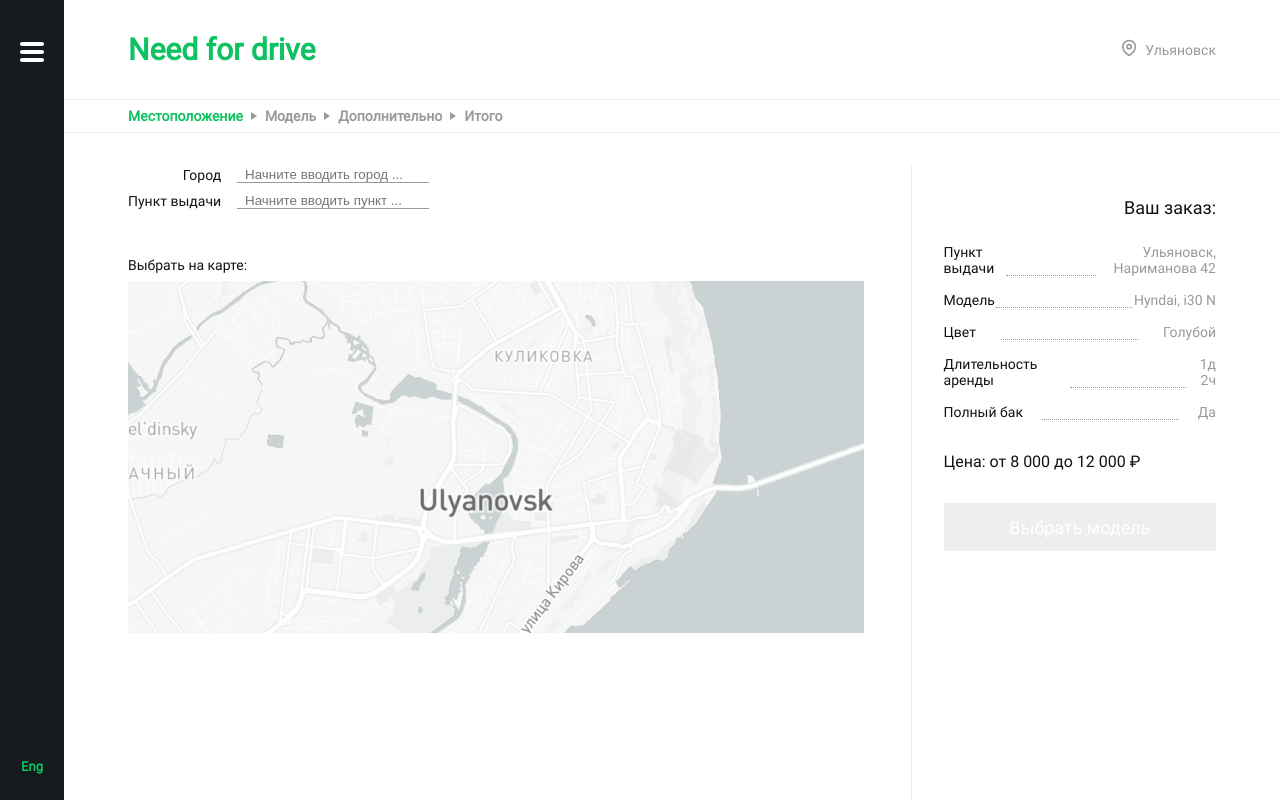
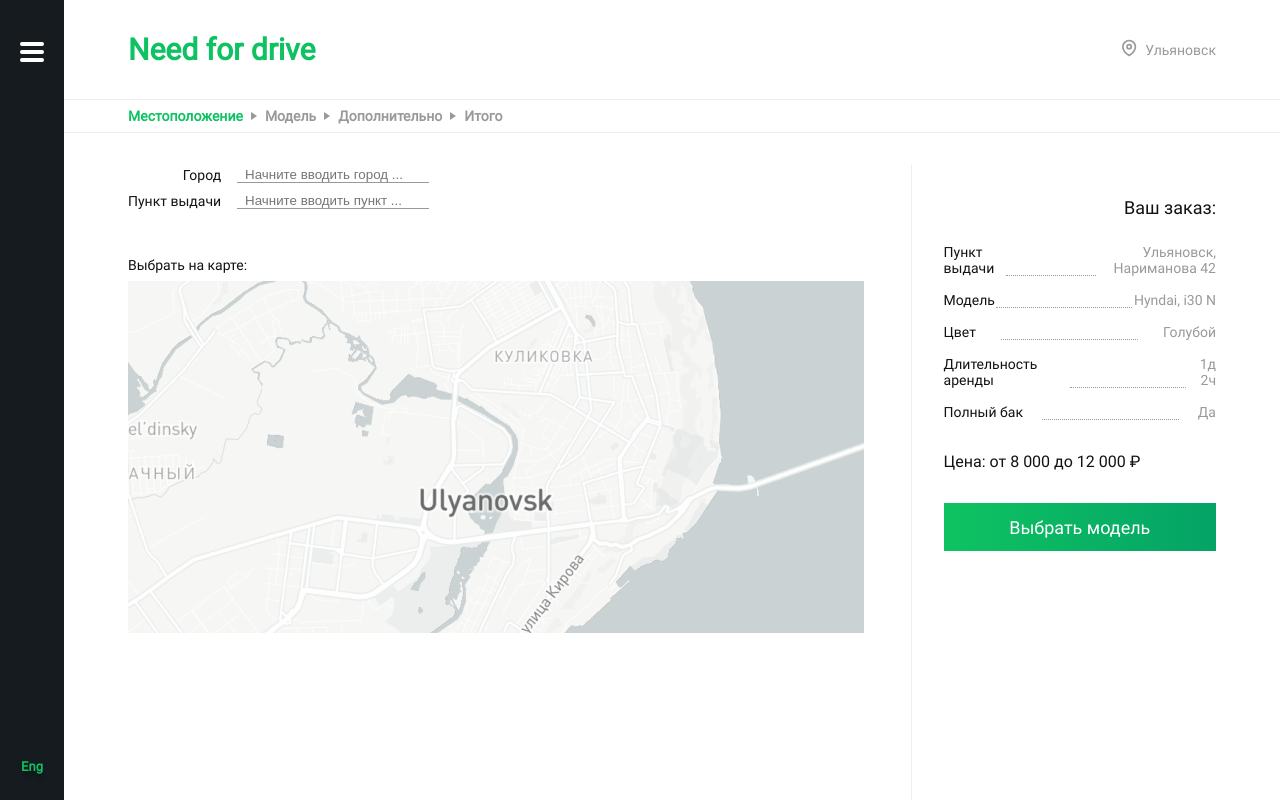
Before and after one commit to DmitriDanshin/need-for-drive, a Vue app: page / in a window 1280 px wide. Both pictures are taken after a click on the button "Забронировать". Built offline with nearby package versions, Linux system fonts and the light colour scheme.

Commit message:
F-02, добавлено переключение между страницами

```diff
--- a/src/components/OrderCard.vue
+++ b/src/components/OrderCard.vue
@@ -32,7 +32,9 @@
       <div><span>Цена:</span> от 8 000 до 12 000 ₽</div>
     </div>
     <div class="order__btn__wrapper">
-      <button disabled class="order__btn">Выбрать модель</button>
+      <button :disabled="disabled" class="order__btn" @click="nextPage">
+        {{ btnText }}
+      </button>
       <button class="order__btn__back" @click="toggleMobileOrder">Назад</button>
     </div>
   </div>
@@ -50,6 +52,17 @@
 <script>
 export default {
   name: "OrderCard",
+  emits: ["next-page"],
+  props: {
+    btnText: {
+      type: String,
+      required: true,
+    },
+    disabled: {
+      type: Boolean,
+      default: false,
+    },
+  },
   data() {
     return {
       isMobileOrder: false,
@@ -58,6 +71,9 @@ export default {
   methods: {
     toggleMobileOrder() {
       this.isMobileOrder = !this.isMobileOrder;
+    },
+    nextPage() {
+      this.$emit("next-page");
     },
   },
 };
--- /dev/null
+++ b/src/components/OrderCars.vue
@@ -0,0 +1,29 @@
+<template>
+  <div class="cars">
+    <div><h1>Модель</h1></div>
+    <order-card btn-text="Дополнительно" @next-page="nextPage" />
+  </div>
+</template>
+
+<script>
+import OrderCard from "@/components/OrderCard";
+
+export default {
+  name: "OrderCars",
+  components: { OrderCard },
+  methods: {
+    nextPage() {
+      this.$emit("next-page");
+    },
+  },
+};
+</script>
+
+<style scoped lang="scss">
+.cars {
+  padding-left: 128px;
+  display: grid;
+  grid-template-columns: 3fr auto;
+  padding-top: 32px;
+}
+</style>
--- a/src/components/OrderLocation.vue
+++ b/src/components/OrderLocation.vue
@@ -54,7 +54,7 @@
         </div>
       </div>
     </div>
-    <order-card />
+    <order-card btn-text="Выбрать модель" @next-page="nextPage" />
   </div>
 </template>
 
@@ -64,6 +64,7 @@ import OrderCard from "@/components/OrderCard";
 export default {
   name: "OrderLocation",
   components: { OrderCard },
+  emits: ["next-page"],
   data() {
     return {
       searchPoint: "",
@@ -98,6 +99,11 @@ export default {
       return this.points.filter((point) =>
         point.toLowerCase().includes(this.searchPoint.toLowerCase())
       );
+    },
+  },
+  methods: {
+    nextPage() {
+      this.$emit("next-page");
     },
   },
 };
--- /dev/null
+++ b/src/components/OrderOther.vue
@@ -0,0 +1,29 @@
+<template>
+  <div class="other">
+    <div><h1>Дополнительно</h1></div>
+    <order-card btn-text="Итого" @next-page="nextPage" />
+  </div>
+</template>
+
+<script>
+import OrderCard from "@/components/OrderCard";
+
+export default {
+  name: "OrderOther",
+  components: { OrderCard },
+  methods: {
+    nextPage() {
+      this.$emit("next-page");
+    },
+  },
+};
+</script>
+
+<style scoped lang="scss">
+.other {
+  padding-left: 128px;
+  display: grid;
+  grid-template-columns: 3fr auto;
+  padding-top: 32px;
+}
+</style>
--- a/src/components/OrderPage.vue
+++ b/src/components/OrderPage.vue
@@ -10,36 +10,97 @@
       </div>
     </div>
     <div class="order__nav">
-      <div class="order__nav__item">
-        <div class="order__nav__item__text order__nav__item__text-active">
-          Местоположение
+      <div v-for="page in pages" :key="page.id" class="order__nav__item">
+        <div
+          class="order__nav__item__text"
+          :class="{
+            active: page.isActive,
+            done: page.isDone && !page.isActive,
+          }"
+          @click="selectPage(page)"
+        >
+          {{ page.title }}
         </div>
         <v-svg name="next-arrow" />
       </div>
-      <div class="order__nav__item">
-        <div class="order__nav__item__text">Модель</div>
-        <v-svg name="next-arrow" />
-      </div>
-      <div class="order__nav__item">
-        <div class="order__nav__item__text">Дополнительно</div>
-        <v-svg name="next-arrow" />
-      </div>
-      <div class="order__nav__item">
-        <div class="order__nav__item__text">Итого</div>
-        <v-svg name="next-arrow" />
-      </div>
     </div>
-    <order-location />
+    <order-location v-if="currentPage === 'location'" @next-page="nextPage" />
+    <order-cars v-else-if="currentPage === 'cars'" @next-page="nextPage" />
+    <order-other v-else-if="currentPage === 'other'" @next-page="nextPage" />
+    <order-total v-else />
   </section>
 </template>
 
 <script>
 import OrderLocation from "@/components/OrderLocation";
 import VSvg from "@/components/v-svg";
+import OrderCars from "@/components/OrderCars";
+import OrderOther from "@/components/OrderOther";
+import OrderTotal from "@/components/OrderTotal";
 
 export default {
   name: "OrderPage",
-  components: { VSvg, OrderLocation },
+  components: { OrderTotal, OrderOther, OrderCars, VSvg, OrderLocation },
+  data() {
+    return {
+      pages: [
+        {
+          title: "Местоположение",
+          pageName: "location",
+          id: 0,
+          isActive: true,
+          isDone: true,
+        },
+        {
+          title: "Модель",
+          pageName: "cars",
+          id: 1,
+          isActive: false,
+          isDone: false,
+        },
+        {
+          title: "Дополнительно",
+          pageName: "other",
+          id: 2,
+          isActive: false,
+          isDone: false,
+        },
+        {
+          title: "Итого",
+          pageName: "total",
+          id: 3,
+          isActive: false,
+          isDone: false,
+        },
+      ],
+      currentPage: "location",
+    };
+  },
+  methods: {
+    selectPage(page) {
+      if (page.isDone) {
+        const activePage = this.pages.find((page) => page.isActive);
+        activePage.isActive = false;
+        page.isActive = true;
+      }
+      this.currentPage = this.pages.find((page) => page.isActive).pageName;
+    },
+    nextPage() {
+      const currentPage = this.pages.find((page) => page.isActive);
+      if (currentPage.id === this.pages.length - 1) {
+        return;
+      }
+
+      const currentPageId = currentPage.id;
+      currentPage.isActive = false;
+      currentPage.isDone = true;
+
+      const nextPage = this.pages.find((page) => page.id === currentPageId + 1);
+      nextPage.isActive = true;
+
+      this.currentPage = nextPage.pageName;
+    },
+  },
 };
 </script>
 
@@ -112,20 +173,21 @@ export default {
         width: 6px;
       }
 
+      .active {
+        cursor: default;
+        color: $main-accent;
+      }
+
+      .done {
+        cursor: pointer;
+        color: $black;
+      }
+
       &__text {
-        font-family: Roboto, serif;
-        font-style: normal;
+        @include text();
         font-weight: bold;
-        font-size: 14px;
-        line-height: 16px;
         color: $gray;
-
-        cursor: pointer;
-
-        &-active {
-          cursor: default;
-          color: $main-accent;
-        }
+        cursor: not-allowed;
       }
     }
   }
@@ -149,6 +211,7 @@ export default {
         &:nth-child(2n) {
           justify-content: flex-end;
         }
+
         svg {
           display: none;
         }
--- /dev/null
+++ b/src/components/OrderTotal.vue
@@ -0,0 +1,24 @@
+<template>
+  <div class="total">
+    <div><h1>Итого</h1></div>
+    <order-card :disabled="true" btn-text="Заказать" />
+  </div>
+</template>
+
+<script>
+import OrderCard from "@/components/OrderCard";
+
+export default {
+  name: "OrderTotal",
+  components: { OrderCard },
+};
+</script>
+
+<style scoped lang="scss">
+.total {
+  padding-left: 128px;
+  display: grid;
+  grid-template-columns: 3fr auto;
+  padding-top: 32px;
+}
+</style>
```
